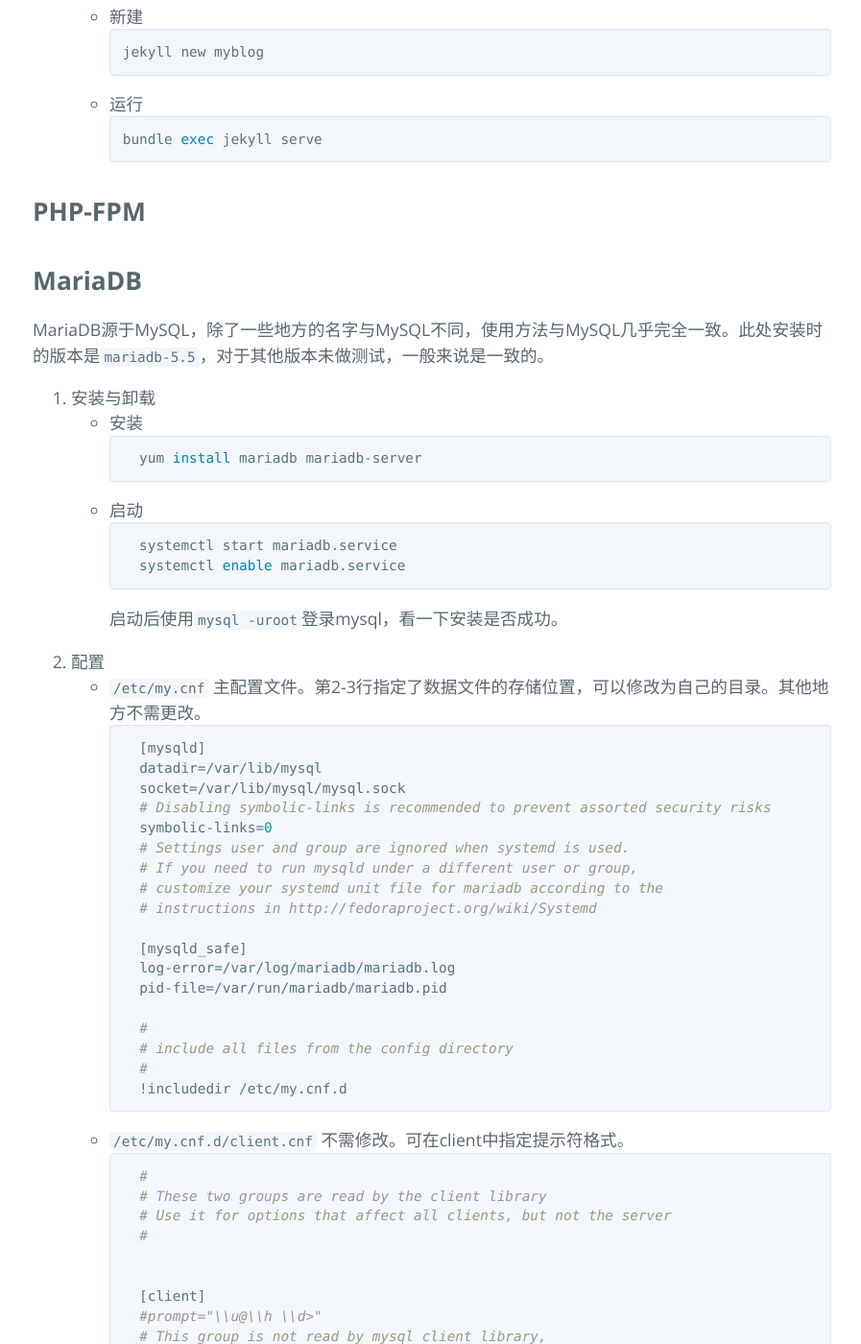
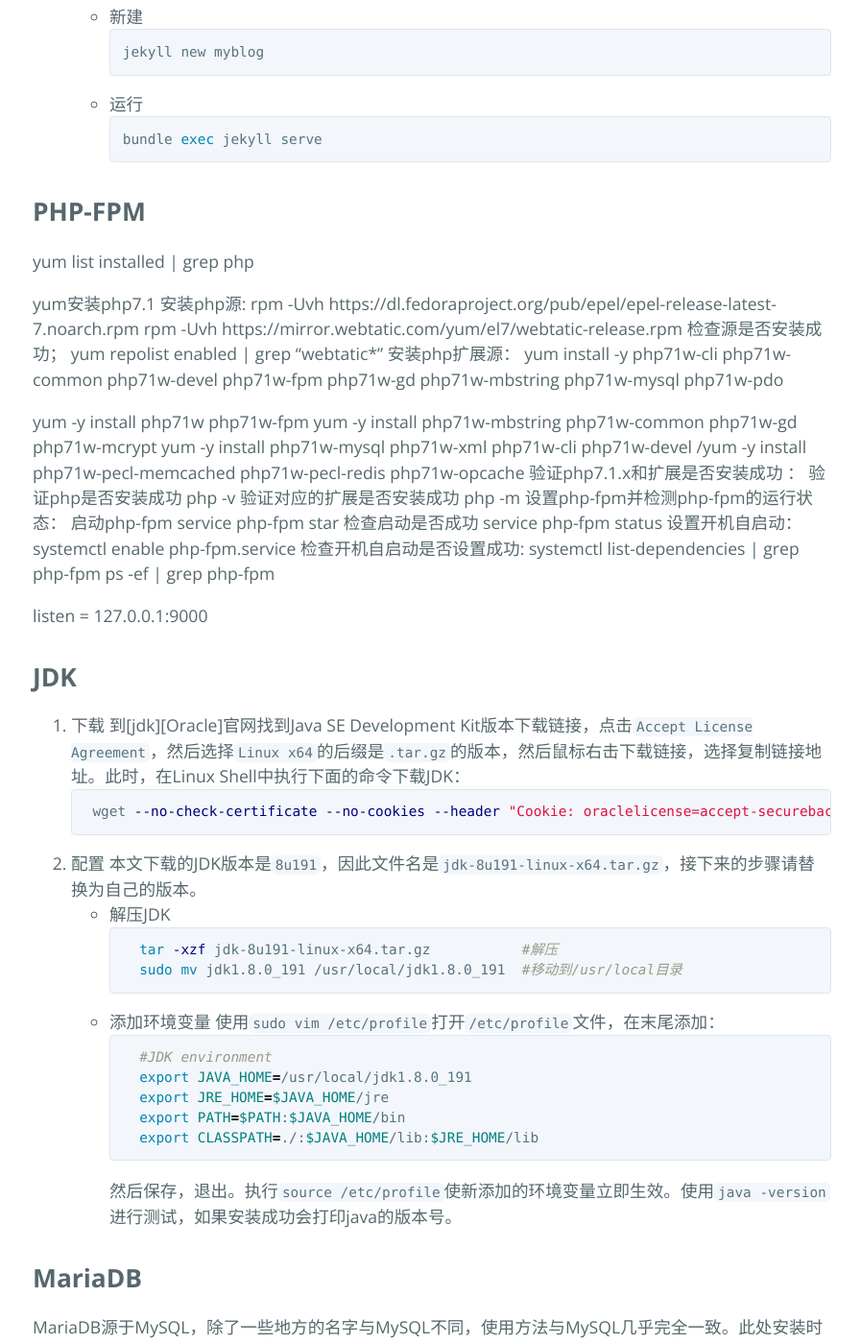
Before and after one commit to zxc17/www.iotfan.net, a Jekyll site: the page built from _posts/2018-12-01-服务器环境配置.markdown, in a window 1280 px wide and 1400 px high, scrolled down 3107 px. Shown: the whole window at 96% size, without its empty margins (190-1087 px from the left). Built offline with Jekyll 4.4.1, drawn with Linux system fonts in a browser that asks for light colours; comment, search, counter and statistics services are not loaded.

Commit message:
jdk&php-fpm

````diff
--- a/_posts/2018-12-01-服务器环境配置.markdown
+++ b/_posts/2018-12-01-服务器环境配置.markdown
@@ -117,7 +117,64 @@
   [Jekyll]: https://jekyllrb.com/docs/installation/
 
 ## PHP-FPM
+yum list installed | grep php
 
+yum安装php7.1
+安装php源:
+rpm -Uvh https://dl.fedoraproject.org/pub/epel/epel-release-latest-7.noarch.rpm
+rpm -Uvh https://mirror.webtatic.com/yum/el7/webtatic-release.rpm
+检查源是否安装成功；
+yum repolist enabled | grep "webtatic*"
+安装php扩展源：
+yum install -y php71w-cli php71w-common php71w-devel php71w-fpm php71w-gd php71w-mbstring php71w-mysql php71w-pdo
+
+yum -y install php71w php71w-fpm
+yum -y install php71w-mbstring php71w-common php71w-gd php71w-mcrypt
+yum -y install php71w-mysql php71w-xml php71w-cli php71w-devel
+/yum -y install php71w-pecl-memcached php71w-pecl-redis php71w-opcache
+验证php7.1.x和扩展是否安装成功 ：
+验证php是否安装成功
+php -v
+验证对应的扩展是否安装成功
+php -m
+设置php-fpm并检测php-fpm的运行状态：
+启动php-fpm
+service php-fpm star
+检查启动是否成功
+service php-fpm status
+设置开机自启动：
+systemctl enable php-fpm.service
+检查开机自启动是否设置成功:
+systemctl list-dependencies | grep php-fpm
+ps -ef | grep php-fpm
+
+listen = 127.0.0.1:9000
+## JDK
+
+1. 下载
+	到[jdk][Oracle]官网找到Java SE Development Kit版本下载链接，点击`Accept License Agreement`，然后选择`Linux x64`的后缀是`.tar.gz`的版本，然后鼠标右击下载链接，选择复制链接地址。此时，在Linux Shell中执行下面的命令下载JDK：
+	```bash
+	wget --no-check-certificate --no-cookies --header "Cookie: oraclelicense=accept-securebackup-cookie" 这里加上刚才复制的链接地址
+	```
+2. 配置
+	本文下载的JDK版本是`8u191`，因此文件名是`jdk-8u191-linux-x64.tar.gz`，接下来的步骤请替换为自己的版本。
+	- 解压JDK
+		```bash
+		tar -xzf jdk-8u191-linux-x64.tar.gz		#解压
+		sudo mv jdk1.8.0_191 /usr/local/jdk1.8.0_191	#移动到/usr/local目录
+		```
+	- 添加环境变量
+		使用`sudo vim /etc/profile`打开`/etc/profile`文件，在末尾添加：
+		```bash
+		#JDK environment
+		export JAVA_HOME=/usr/local/jdk1.8.0_191
+		export JRE_HOME=$JAVA_HOME/jre
+		export PATH=$PATH:$JAVA_HOME/bin
+		export CLASSPATH=./:$JAVA_HOME/lib:$JRE_HOME/lib
+		```
+		然后保存，退出。执行`source /etc/profile`使新添加的环境变量立即生效。使用`java -version`进行测试，如果安装成功会打印java的版本号。
+
+[jdk]: https://www.oracle.com/technetwork/java/javase/downloads/jdk8-downloads-2133151.html
 
 ## MariaDB
 MariaDB源于MySQL，除了一些地方的名字与MySQL不同，使用方法与MySQL几乎完全一致。此处安装时的版本是`mariadb-5.5`，对于其他版本未做测试，一般来说是一致的。
````
